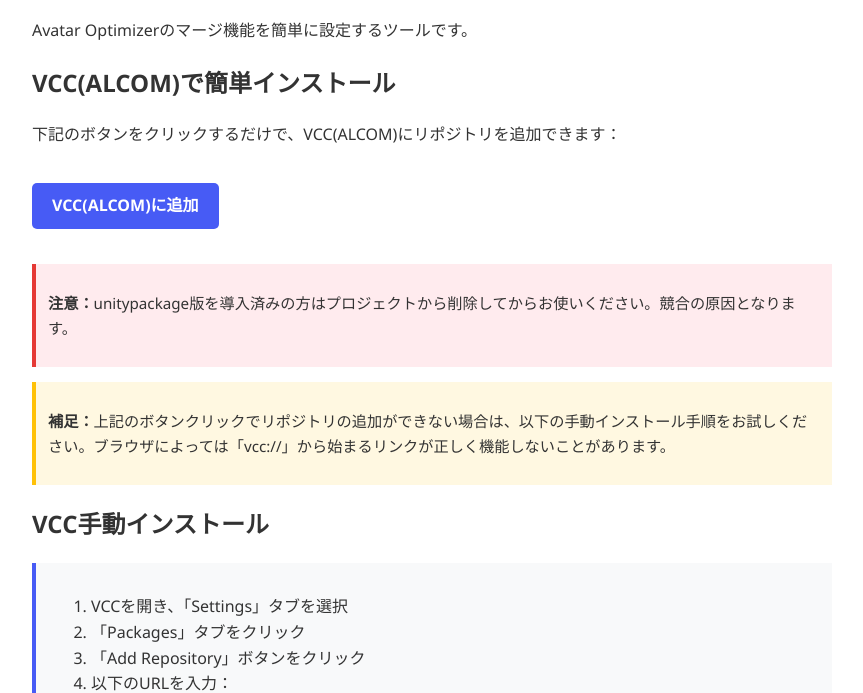
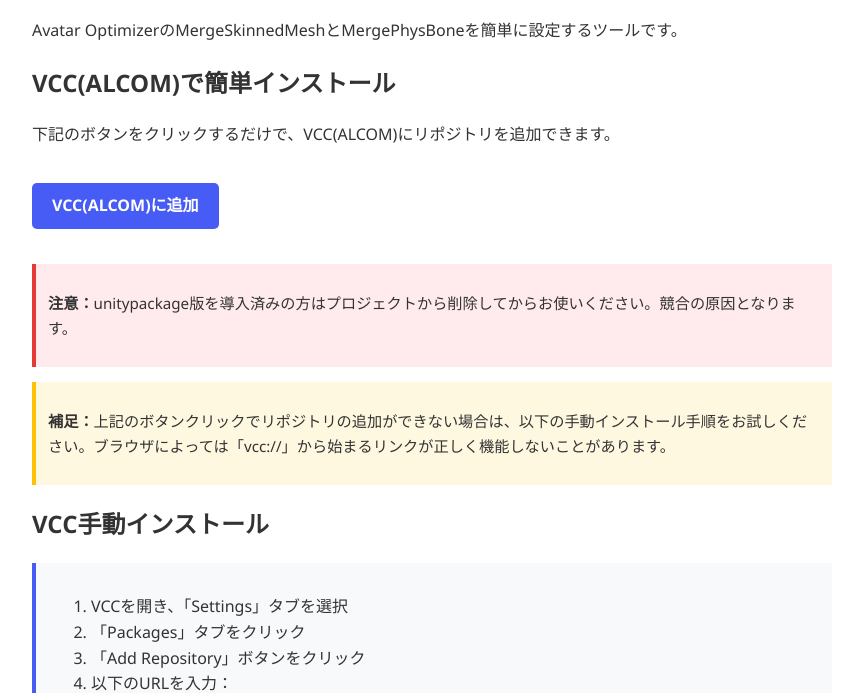
Before and after one commit to I21I/AAOMergeHelper, a website: page index.html in a window 1280 px wide. Shown: the part 108-801 px from the top of the page, without its empty margins (208-1071 px from the left). Drawn offline with Linux system fonts and the light colour scheme.

Commit message:
Update index.html

```diff
--- a/index.html
+++ b/index.html
@@ -61,10 +61,10 @@
 </head>
 <body>
     <h1>AAO Merge Helper</h1>
-    <p>Avatar Optimizerのマージ機能を簡単に設定するツールです。</p>
+    <p>Avatar OptimizerのMergeSkinnedMeshとMergePhysBoneを簡単に設定するツールです。</p>
 
     <h2>VCC(ALCOM)で簡単インストール</h2>
-    <p>下記のボタンをクリックするだけで、VCC(ALCOM)にリポジトリを追加できます：</p>
+    <p>下記のボタンをクリックするだけで、VCC(ALCOM)にリポジトリを追加できます。</p>
     <a href="vcc://vpm/addRepo?url=https://i21i.github.io/vpm-repos/vpm.json" class="button">VCC(ALCOM)に追加</a>
 
     <div class="warning">
```
